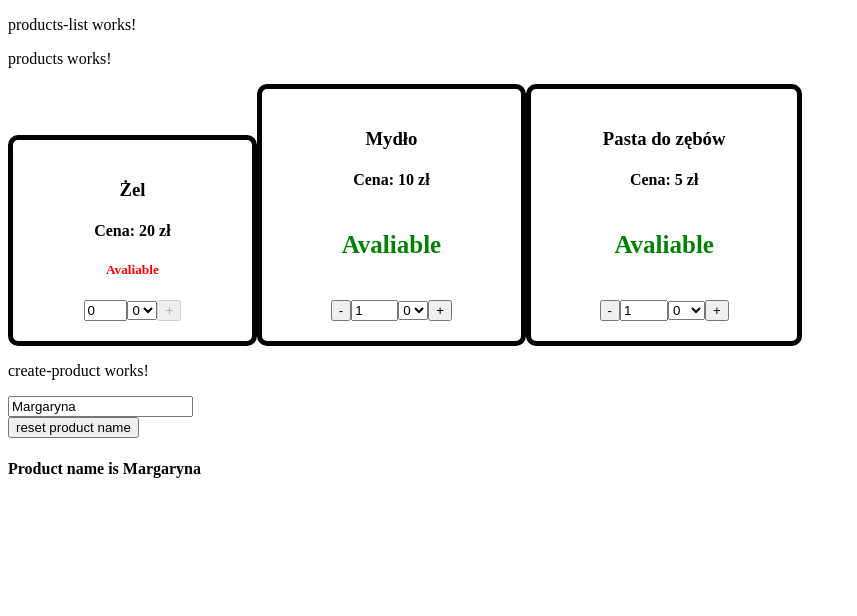
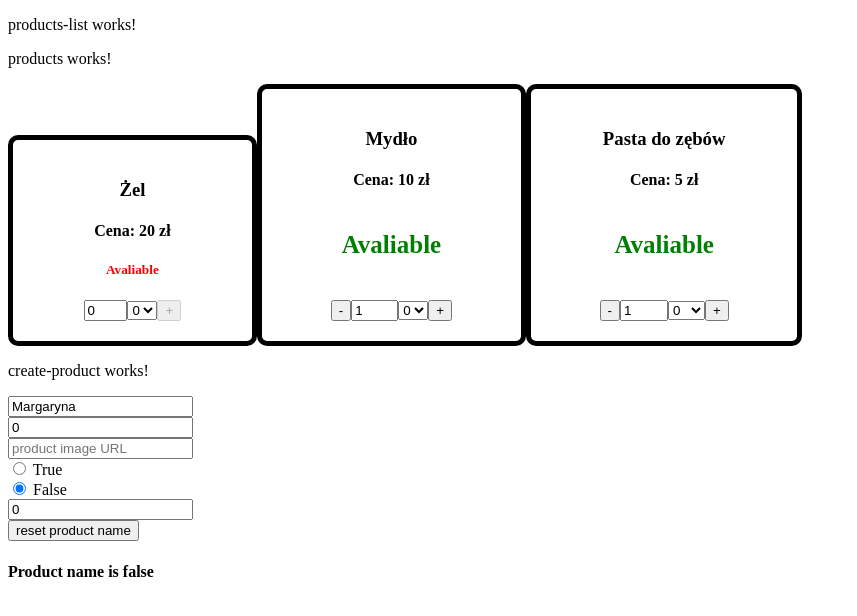
Before and after one commit to KubaBrambor/TypeScript, an Angular app in the folder ecommerce/: page / in a window 1280 px wide. Shown: the top 616 px of the page, without its empty margins (0-857 px from the left). Built offline with nearby package versions, Linux system fonts and the light colour scheme.

Commit message:
extending form

```diff
--- a/ecommerce/src/app/main/create-product/create-product.component.html
+++ b/ecommerce/src/app/main/create-product/create-product.component.html
@@ -1,16 +1,48 @@
 <p>create-product works!</p>
 
 <div class="form-group">
-    <form>
+    <form (ngSubmit)="createProduct()">
         <div class="stock-name">
             <input type="text"
                     placeholder="product name"
                     name="productName"
                     [ngModel]="product.name"
-                    (ngModelChange)="printValue($event)">
+                    (ngModelChange)="product.name=$event">
+        </div>
+        <div class="stock-name">
+            <input type="text"
+                    placeholder="product prize"
+                    name="productPrize"
+                    [(ngModel)]="product.prize" >
+        </div>
+        <div class="stock-name">
+            <input type="text"
+                    placeholder="product image URL"
+                    name="productURL"
+                    [(ngModel)]="product.imageURL">
+        </div>
+        <div class="productOnSale">
+            <div class="stock-name">
+                <input type="radio"
+                        placeholder="on sale?"
+                        name="productOnSaleTrue"
+                        [(ngModel)]="product.onSale" [value]=true> True
+            </div>
+            <div class="stock-name">
+                <input type="radio"
+                        placeholder="on sale?"
+                        name="productOnSaleFalse"
+                        [(ngModel)]="product.onSale" [value]=false> False
+            </div>
+        </div>
+        <div class="stock-name">
+            <input type="text"
+                    placeholder="product quantity"
+                    name="productQuantity"
+                    [(ngModel)]="product.quantity" >
         </div>
     </form>
     <button (click)="product.name='TEST'">reset product name</button>
 </div>
 
-<h4>Product name is {{product.name}}</h4>
+<h4>Product name is {{product.onSale}}</h4>
--- a/ecommerce/src/app/main/create-product/create-product.component.ts
+++ b/ecommerce/src/app/main/create-product/create-product.component.ts
@@ -8,12 +8,17 @@ import { Product } from '../../model/product';
 })
 export class CreateProductComponent {
   public product: Product;
+  public productArr: Product[];
 
   constructor() {
-    this.product = new Product("Margaryna", 20, 'url', false, 20);
+    this.product = new Product("Margaryna", 0, '', false, 0);
   }
 
   printValue(event) {
     this.product.name = event.toUpperCase()
   }
+  createProduct() {
+    this.productArr.push(this.product);
+    console.log(this.productArr);
+  }
 }
```
